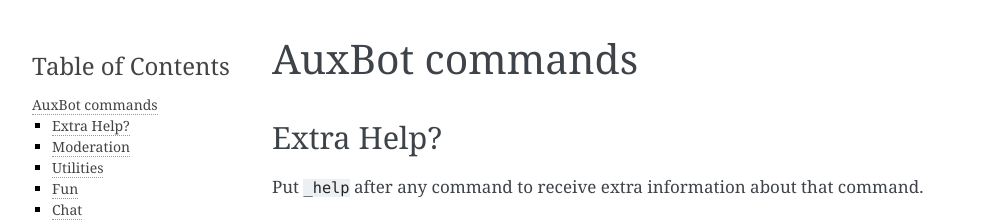
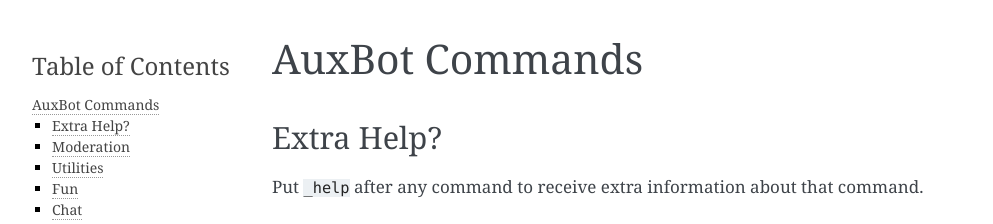
Before and after one commit to auxbot-discord-bot/docs, a Sphinx documentation site: the page built from docs/pages/commands.rst, in a window 1280 px wide. Shown: the top 224 px of the page, without its empty margins (148-1141 px from the left). Built offline with Sphinx 7.4.7, drawn with Linux system fonts in a browser that asks for light colours; pages that are not in the unit, such as notebooks, are missing from menus.

```diff
--- a/docs/pages/commands.rst
+++ b/docs/pages/commands.rst
@@ -1,4 +1,4 @@
-AuxBot commands
+AuxBot Commands
 ===============
 
 Extra Help?
```
